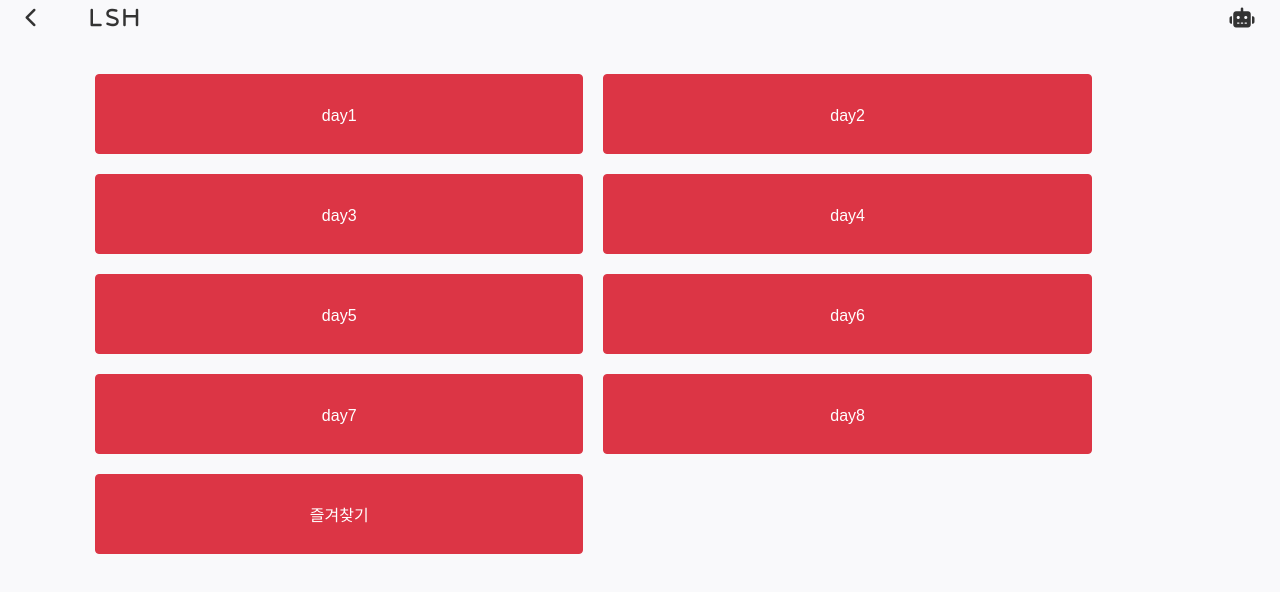
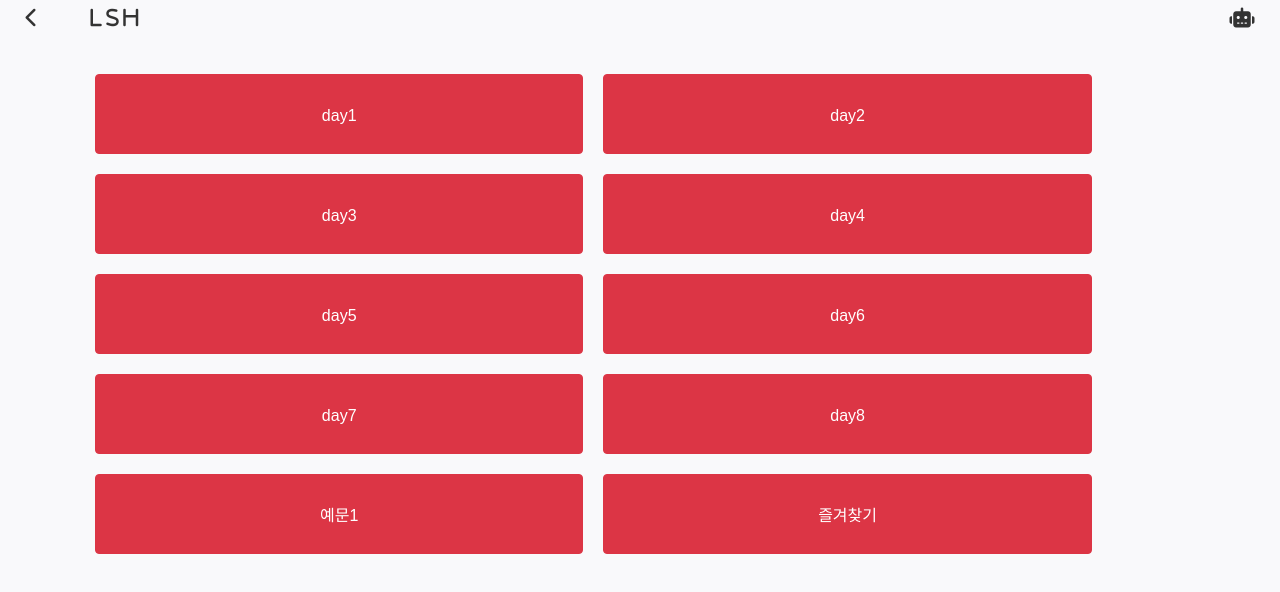
Before and after one commit to sijoow/word, a website: page public/index.html in a window 1280 px wide. Drawn offline with nearby package versions, Linux system fonts and the light colour scheme; no server answers.

Commit message:
Update index.html

```diff
--- a/public/index.html
+++ b/public/index.html
@@ -153,7 +153,9 @@
                 <div class="btn btn-primary" onclick="showChapter(5)">day5<span class="word_number"></span></div>
                 <div class="btn btn-primary" onclick="showChapter(6)">day6<span class="word_number"></span></div>
                 <div class="btn btn-primary" onclick="showChapter(7)">day7<span class="word_number"></span></div>
-                 <div class="btn btn-primary" onclick="showChapter(8)">day8<span class="word_number"></span></div>
+                <div class="btn btn-primary" onclick="showChapter(8)">day8<span class="word_number"></span></div>
+                <div class="btn btn-primary" onclick="showChapter(9)">예문1<span class="word_number"></span></div>
+
 
 
                 <div id="favoriteButton" class="btn btn-primary">즐겨찾기</div>
```
